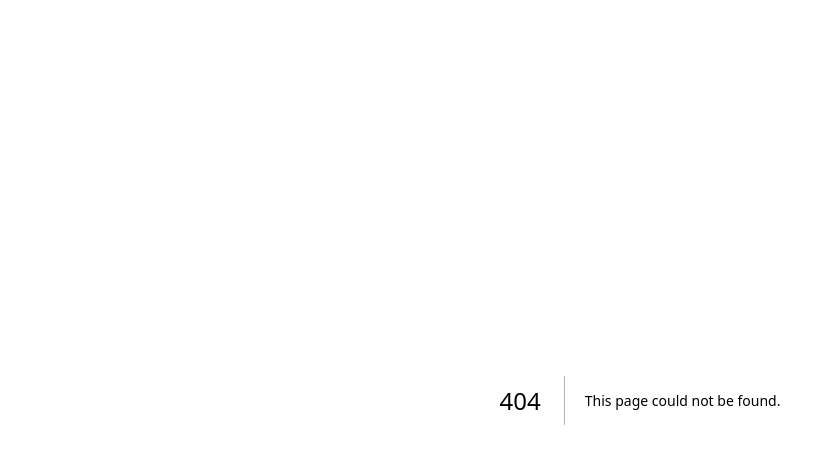
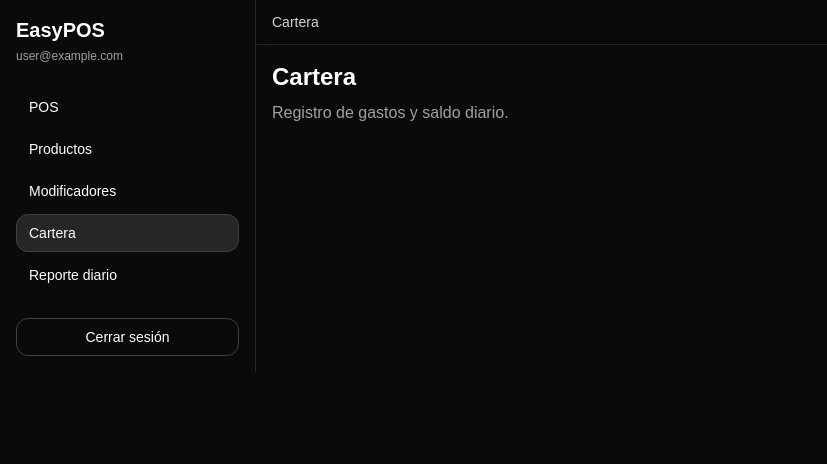
Before and after one commit to RocaelLC/easypos, a Next.js app: page /cartera in a window 1280 px wide. Before the commit this address had no page. Shown: the top 464 px of the page, without its empty margins (0-827 px from the left). Built offline with nearby package versions, Linux system fonts and the light colour scheme; no server answers; sample sign-in values are in the browser's storage.

Commit message:
estructure and configs

```diff
--- /dev/null
+++ b/app/(dashboard)/cartera/page.tsx
@@ -0,0 +1,10 @@
+export default function CarteraPage() {
+  return (
+    <div>
+      <h1 className="text-2xl font-semibold">Cartera</h1>
+      <p className="text-neutral-400 mt-2">
+        Registro de gastos y saldo diario.
+      </p>
+    </div>
+  );
+}
--- /dev/null
+++ b/app/(dashboard)/catalogo/modificadores/page.tsx
@@ -0,0 +1,10 @@
+export default function ModificadoresPage() {
+  return (
+    <div>
+      <h1 className="text-2xl font-semibold">Modificadores</h1>
+      <p className="text-neutral-400 mt-2">
+        Grupos y opciones: tamaño, toppings, leche, etc.
+      </p>
+    </div>
+  );
+}
--- /dev/null
+++ b/app/(dashboard)/catalogo/productos/page.tsx
@@ -0,0 +1,10 @@
+export default function ProductosPage() {
+  return (
+    <div>
+      <h1 className="text-2xl font-semibold">Productos</h1>
+      <p className="text-neutral-400 mt-2">
+        CRUD de productos (admin).
+      </p>
+    </div>
+  );
+}
--- /dev/null
+++ b/app/(dashboard)/layout.tsx
@@ -0,0 +1,79 @@
+"use client";
+
+import Link from "next/link";
+import { usePathname, useRouter } from "next/navigation";
+import { useEffect } from "react";
+import { signOut } from "firebase/auth";
+import { auth } from "@/lib/firebaseClient";
+import { useAuth } from "@/lib/useAuth";
+
+const nav = [
+  { href: "/pos", label: "POS" },
+  { href: "/catalogo/productos", label: "Productos" },
+  { href: "/catalogo/modificadores", label: "Modificadores" },
+  { href: "/cartera", label: "Cartera" },
+  { href: "/reportes/diario", label: "Reporte diario" },
+];
+
+export default function DashboardLayout({ children }: { children: React.ReactNode }) {
+  const { user, loading } = useAuth();
+  const router = useRouter();
+  const pathname = usePathname();
+
+  useEffect(() => {
+    if (!loading && !user) router.replace("/login");
+  }, [loading, user, router]);
+
+  if (loading || !user) {
+    return <div className="p-6">Cargando...</div>;
+  }
+
+  return (
+    <div className="min-h-screen bg-neutral-950 text-white">
+      <div className="flex">
+        {/* Sidebar */}
+        <aside className="w-64 border-r border-neutral-800 p-4 hidden md:block">
+          <div className="text-xl font-semibold">EasyPOS</div>
+          <div className="text-xs text-neutral-400 mt-1">{user.email}</div>
+
+          <nav className="mt-6 space-y-1">
+            {nav.map((item) => {
+              const active = pathname === item.href;
+              return (
+                <Link
+                  key={item.href}
+                  href={item.href}
+                  className={`block rounded-xl px-3 py-2 text-sm border ${
+                    active
+                      ? "bg-neutral-800 border-neutral-700"
+                      : "border-transparent hover:bg-neutral-900"
+                  }`}
+                >
+                  {item.label}
+                </Link>
+              );
+            })}
+          </nav>
+
+          <button
+            onClick={() => signOut(auth)}
+            className="mt-6 w-full rounded-xl border border-neutral-700 px-3 py-2 text-sm hover:bg-neutral-900"
+          >
+            Cerrar sesión
+          </button>
+        </aside>
+
+        {/* Main */}
+        <main className="flex-1">
+          <header className="sticky top-0 z-10 border-b border-neutral-800 bg-neutral-950/80 backdrop-blur px-4 py-3">
+            <div className="text-sm text-neutral-300">
+              {nav.find((x) => x.href === pathname)?.label ?? "EasyPOS"}
+            </div>
+          </header>
+
+          <div className="p-4">{children}</div>
+        </main>
+      </div>
+    </div>
+  );
+}
--- /dev/null
+++ b/app/(dashboard)/pos/page.tsx
@@ -0,0 +1,10 @@
+export default function POSPage() {
+  return (
+    <div>
+      <h1 className="text-2xl font-semibold">POS</h1>
+      <p className="text-neutral-400 mt-2">
+        Aquí irá la caja: categorías, productos, carrito y cobro.
+      </p>
+    </div>
+  );
+}
--- /dev/null
+++ b/app/(dashboard)/reportes/diario/page.tsx
@@ -0,0 +1,10 @@
+export default function ReporteDiarioPage() {
+  return (
+    <div>
+      <h1 className="text-2xl font-semibold">Reporte diario</h1>
+      <p className="text-neutral-400 mt-2">
+        Ventas, gastos, utilidad y saldo por día.
+      </p>
+    </div>
+  );
+}
--- a/app/dashboard/page.tsx
+++ b/app/dashboard/page.tsx
@@ -1,40 +1,4 @@
-"use client";
-
-import { useRouter } from "next/navigation";
-import { useEffect } from "react";
-import { useAuth } from "@/lib/useAuth";
-import { signOut } from "firebase/auth";
-import { auth } from "@/lib/firebaseClient";
-
-
-export default function DashboardPage() {
-  const { user, loading } = useAuth();
-  const router = useRouter();
-
-
-
-  useEffect(() => {
-    if (!loading && !user) {
-      router.replace("/login");
-    }
-  }, [loading, user, router]);
-
-  if (loading || !user) {
-    return <p className="p-6">Cargando...</p>;
-  }
-
-  return (
-    <div className="p-6">
-      <h1 className="text-2xl font-semibold">Dashboard EasyPOS</h1>
-      <p className="text-gray-600 mt-2">Sesión activa: {user.email}</p>
-      <button
-  className="mt-4 underline text-sm"
-  onClick={() => signOut(auth)}
->
-  Cerrar sesión
-</button>
-
-    </div>
-  );
-
+import { redirect } from "next/navigation";
+export default function DashboardRedirect() {
+  redirect("/pos");
 }
--- a/app/login/page.tsx
+++ b/app/login/page.tsx
@@ -24,7 +24,7 @@ export default function LoginPage() {
       } else {
         await createUserWithEmailAndPassword(auth, email, password);
       }
-      router.push("/dashboard");
+      router.push("/pos");
     } catch (err: any) {
       setError(err.message);
     } finally {
```
